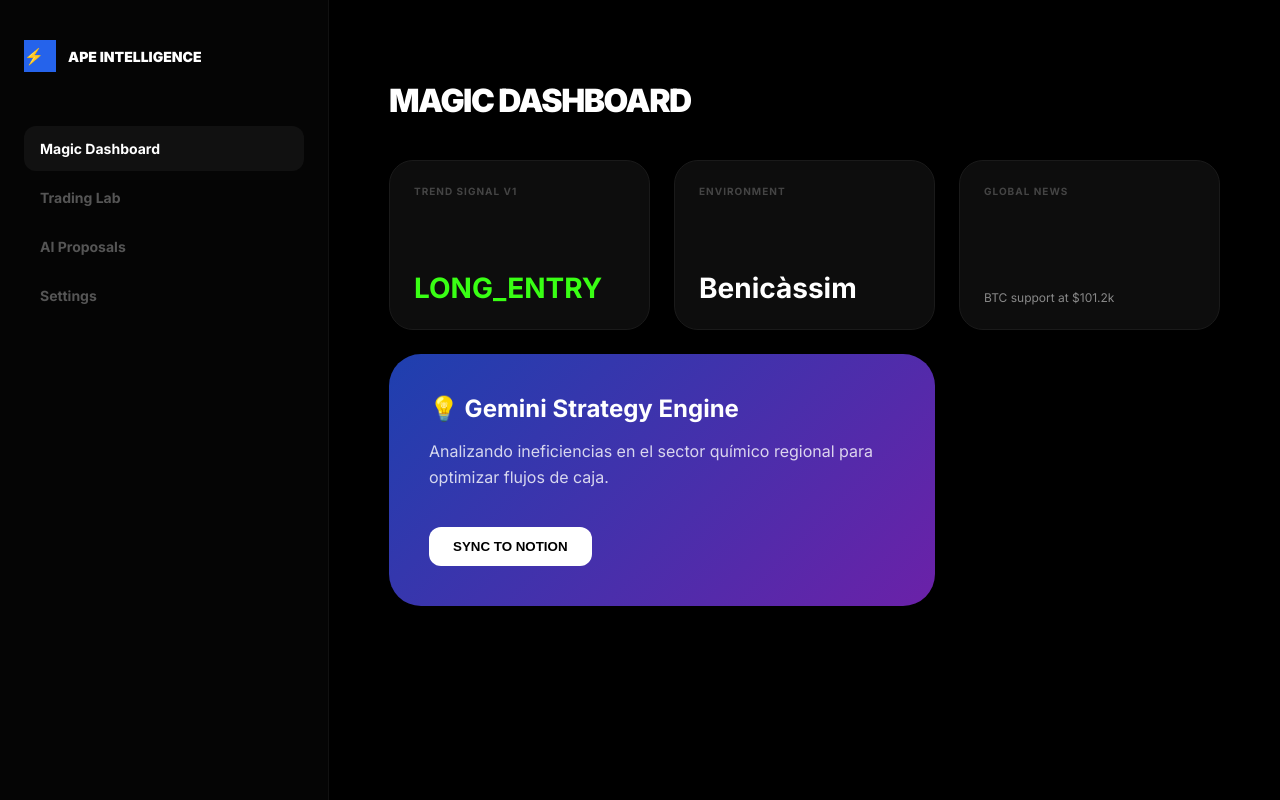
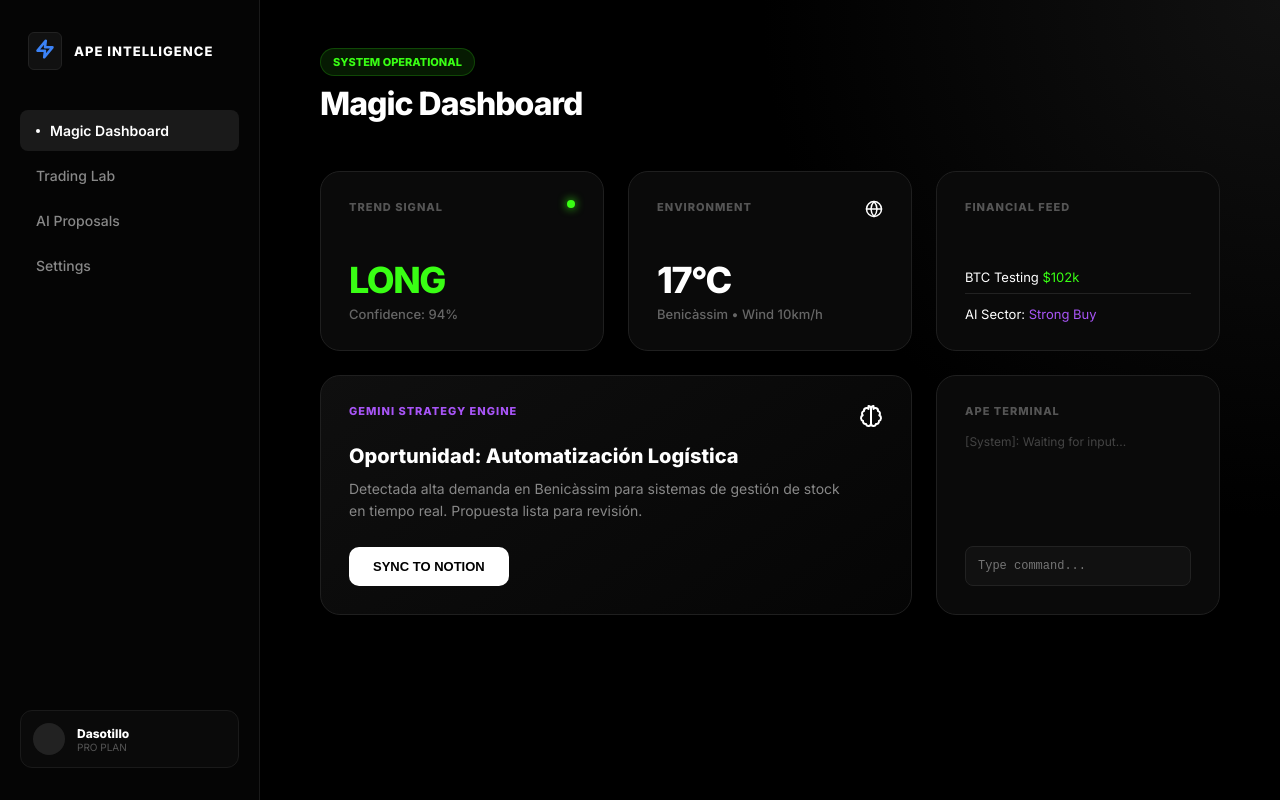
Before and after one commit to dasotillo-rgb/magic-dashboard-v2, a Next.js app: page / in a window 1280 px wide. Built offline with nearby package versions, Linux system fonts and the light colour scheme.

Commit message:
👑 PRO DESIGN: Perfect Grid, No Overlaps, Industrial Dark Mode

```diff
--- a/app/page.tsx
+++ b/app/page.tsx
@@ -1,5 +1,108 @@
 'use client';
 import React, { useState, useEffect } from 'react';
+
+// --- ESTILOS INYECTADOS (CSS IN JS) ---
+const styles = `
+  @import url('https://fonts.googleapis.com/css2?family=Inter:wght@400;500;600;800&display=swap');
+
+  * { box-sizing: border-box; }
+  body { margin: 0; background-color: #000000; color: #ffffff; font-family: 'Inter', sans-serif; overflow: hidden; }
+
+  /* Layout Principal */
+  .layout { display: flex; height: 100vh; width: 100vw; }
+
+  /* Sidebar */
+  .sidebar {
+    width: 260px;
+    background-color: #050505;
+    border-right: 1px solid #1A1A1A;
+    display: flex; flex-direction: column;
+    padding: 32px 20px;
+    flex-shrink: 0;
+  }
+
+  .brand { display: flex; align-items: center; gap: 12px; margin-bottom: 40px; padding-left: 8px; }
+  .brand-text { font-size: 13px; font-weight: 800; letter-spacing: 1px; color: #fff; }
+
+  .nav-item {
+    padding: 12px 16px; margin-bottom: 4px;
+    border-radius: 8px; font-size: 14px; font-weight: 500; color: #888;
+    cursor: pointer; transition: all 0.2s;
+    display: flex; align-items: center; gap: 10px;
+  }
+  .nav-item:hover { background-color: #111; color: #fff; }
+  .nav-item.active { background-color: #1A1A1A; color: #fff; font-weight: 600; }
+
+  /* Contenido Principal */
+  .main { flex: 1; padding: 48px 60px; overflow-y: auto; background: radial-gradient(circle at top right, #111 0%, #000 40%); }
+
+  .header { display: flex; justify-content: space-between; align-items: flex-end; margin-bottom: 48px; }
+  .page-title { font-size: 32px; font-weight: 800; letter-spacing: -1px; margin: 0; }
+  .status-badge {
+    font-size: 11px; font-weight: 700; color: #39FF14;
+    background: rgba(57, 255, 20, 0.1); padding: 6px 12px; border-radius: 20px;
+    border: 1px solid rgba(57, 255, 20, 0.2);
+  }
+
+  /* Grid System (3 Columnas Reales) */
+  .grid {
+    display: grid;
+    grid-template-columns: repeat(3, 1fr);
+    gap: 24px;
+    width: 100%;
+  }
+
+  /* Tarjetas (Widgets) */
+  .card {
+    background-color: #0A0A0A;
+    border: 1px solid #1F1F1F;
+    border-radius: 20px;
+    padding: 28px;
+    display: flex; flex-direction: column; justify-content: space-between;
+    min-height: 180px;
+    transition: transform 0.2s, border-color 0.2s;
+  }
+  .card:hover { border-color: #333; transform: translateY(-2px); }
+
+  .card-header { display: flex; justify-content: space-between; align-items: start; margin-bottom: 16px; }
+  .card-label { font-size: 11px; font-weight: 700; text-transform: uppercase; letter-spacing: 1px; color: #555; }
+
+  .card-value { font-size: 36px; font-weight: 700; letter-spacing: -1.5px; line-height: 1; color: #fff; }
+  .card-sub { font-size: 13px; color: #666; margin-top: 8px; font-weight: 500; }
+
+  /* Variaciones de Color */
+  .text-green { color: #39FF14; }
+  .text-blue { color: #3B82F6; }
+  .text-purple { color: #A855F7; }
+
+  /* Botones */
+  .btn-primary {
+    background: #fff; color: #000; border: none; padding: 12px 24px;
+    border-radius: 10px; font-weight: 600; font-size: 13px; cursor: pointer;
+    margin-top: 24px;
+  }
+  .btn-primary:hover { background: #eee; }
+
+  /* Chat Input */
+  .terminal-input {
+    width: 100%; background: #111; border: 1px solid #222;
+    padding: 12px; border-radius: 8px; color: #fff; font-family: monospace; font-size: 12px;
+    margin-top: auto;
+  }
+`;
+
+// --- ICONOS SVG (COMPONENTES) ---
+const Icons = {
+  Brain: () => (
+    <svg width="24" height="24" viewBox="0 0 24 24" fill="none" stroke="currentColor" strokeWidth="2" strokeLinecap="round" strokeLinejoin="round"><path d="M9.5 2A2.5 2.5 0 0 1 12 4.5v15a2.5 2.5 0 0 1-4.96.44 2.5 2.5 0 0 1-2.96-3.08 3 3 0 0 1-.34-5.58 2.5 2.5 0 0 1 1.32-4.24 2.5 2.5 0 0 1 4.44-2.04Z"/><path d="M14.5 2A2.5 2.5 0 0 0 12 4.5v15a2.5 2.5 0 0 0 4.96.44 2.5 2.5 0 0 0 2.96-3.08 3 3 0 0 0 .34-5.58 2.5 2.5 0 0 0-1.32-4.24 2.5 2.5 0 0 0-4.44-2.04Z"/></svg>
+  ),
+  Bolt: () => (
+    <svg width="20" height="20" viewBox="0 0 24 24" fill="none" stroke="#3B82F6" strokeWidth="3" strokeLinecap="round" strokeLinejoin="round"><path d="M13 2L3 14h9l-1 8 10-12h-9l1-8z"/></svg>
+  ),
+  Globe: () => (
+    <svg width="18" height="18" viewBox="0 0 24 24" fill="none" stroke="currentColor" strokeWidth="2" strokeLinecap="round" strokeLinejoin="round"><circle cx="12" cy="12" r="10"/><line x1="2" y1="12" x2="22" y2="12"/><path d="M12 2a15.3 15.3 0 0 1 4 10 15.3 15.3 0 0 1-4 10 15.3 15.3 0 0 1-4-10 15.3 15.3 0 0 1 4-10z"/></svg>
+  )
+};
 
 export default function MagicOS() {
   const [activeTab, setActiveTab] = useState('Magic Dashboard');
@@ -9,91 +112,122 @@ export default function MagicOS() {
   if (!mounted) return null;
 
   return (
-    <div className="os-container">
-      <style jsx global>{`
-        @import url('https://fonts.googleapis.com/css2?family=Inter:wght@400;700;900&display=swap');
-        body { margin: 0; background: #000; color: #fff; font-family: 'Inter', sans-serif; }
-        .os-container { display: flex; height: 100vh; }
+    <div className="layout">
+      <style jsx global>{styles}</style>
 
-        /* Sidebar Estilo Captura 22.58.44 */
-        .sidebar {
-          width: 280px; background: #050505; border-right: 1px solid #111;
-          padding: 40px 24px; display: flex; flex-direction: column;
-        }
-        .logo-area { display: flex; align-items: center; gap: 12px; margin-bottom: 50px; }
-        .logo-box {
-          width: 32px; height: 32px; background: #2563eb; borderRadius: 8px;
-          display: flex; align-items: center; justifyContent: center;
-        }
-        .nav-link {
-          padding: 14px 16px; margin: 4px 0; border-radius: 12px; color: #555;
-          cursor: pointer; transition: 0.2s; font-size: 14px; font-weight: 600;
-        }
-        .nav-link.active { background: #111; color: #fff; }
+      {/* SIDEBAR */}
+      <aside className="sidebar">
+        <div className="brand">
+          <div style={{ background: '#111', padding: '6px', borderRadius: '6px', border: '1px solid #222' }}>
+            <Icons.Bolt />
+          </div>
+          <span className="brand-text">APE INTELLIGENCE</span>
+        </div>
 
-        /* Main Content */
-        .viewport { flex: 1; padding: 60px; overflow-y: auto; }
-        .header-title { font-size: 32px; font-weight: 900; letter-spacing: -1.5px; margin-bottom: 40px; }
-
-        /* Widgets con Grid Corregido */
-        .grid { display: grid; grid-template-columns: repeat(3, 1fr); gap: 24px; margin-bottom: 24px; }
-        .widget {
-          background: #0d0d0d; border: 1px solid #1a1a1a; border-radius: 24px; padding: 24px;
-          display: flex; flex-direction: column; justify-content: space-between; min-height: 120px;
-        }
-        .label { font-size: 10px; font-weight: 700; color: #444; text-transform: uppercase; letter-spacing: 1px; }
-        .value { font-size: 28px; font-weight: 700; margin-top: 8px; }
-
-        /* Banner Central Premium */
-        .strategy-banner {
-          grid-column: span 2; background: linear-gradient(135deg, #1e40af, #6b21a8);
-          border-radius: 32px; padding: 40px;
-        }
-      `}</style>
-
-      <aside className="sidebar">
-        <div className="logo-area">
-          <div className="logo-box">⚡</div>
-          <span style={{ fontWeight: 900, fontSize: '14px' }}>APE INTELLIGENCE</span>
-        </div>
-        <nav>
-          {['Magic Dashboard', 'Trading Lab', 'AI Proposals', 'Settings'].map(tab => (
-            <div key={tab} className={`nav-link ${activeTab === tab ? 'active' : ''}`} onClick={() => setActiveTab(tab)}>
-              {tab}
+        <nav style={{ flex: 1 }}>
+          {['Magic Dashboard', 'Trading Lab', 'AI Proposals', 'Settings'].map(item => (
+            <div
+              key={item}
+              className={`nav-item ${activeTab === item ? 'active' : ''}`}
+              onClick={() => setActiveTab(item)}
+            >
+              {activeTab === item && <div style={{ width: '4px', height: '4px', background: '#fff', borderRadius: '50%' }} />}
+              {item}
             </div>
           ))}
         </nav>
+
+        {/* User Profile */}
+        <div style={{ display: 'flex', gap: '12px', alignItems: 'center', padding: '12px', background: '#0A0A0A', borderRadius: '12px', border: '1px solid #1A1A1A' }}>
+          <div style={{ width: '32px', height: '32px', borderRadius: '50%', background: '#222' }} />
+          <div>
+            <div style={{ fontSize: '12px', fontWeight: '700' }}>Dasotillo</div>
+            <div style={{ fontSize: '10px', color: '#555' }}>PRO PLAN</div>
+          </div>
+        </div>
       </aside>
 
-      <main className="viewport">
-        <h1 className="header-title">MAGIC DASHBOARD</h1>
+      {/* MAIN CONTENT */}
+      <main className="main">
+        <header className="header">
+          <div>
+            <div style={{ display: 'flex', alignItems: 'center', gap: '12px', marginBottom: '8px' }}>
+              <span className="status-badge">SYSTEM OPERATIONAL</span>
+            </div>
+            <h1 className="page-title">{activeTab}</h1>
+          </div>
+        </header>
 
+        {activeTab === 'Magic Dashboard' && (
           <div className="grid">
-          <div className="widget">
-            <span className="label">Trend Signal V1</span>
-            <span className="value" style={{ color: '#39ff14' }}>LONG_ENTRY</span>
+
+            {/* Widget 1: Trading */}
+            <div className="card">
+              <div className="card-header">
+                <span className="card-label">Trend Signal</span>
+                <div style={{ width: '8px', height: '8px', background: '#39FF14', borderRadius: '50%', boxShadow: '0 0 10px #39FF14' }} />
               </div>
-          <div className="widget">
-            <span className="label">Environment</span>
-            <span className="value">Benicàssim</span>
-          </div>
-          <div className="widget">
-            <span className="label">Global News</span>
-            <div style={{ fontSize: '12px', color: '#888', marginTop: '10px' }}>BTC support at $101.2k</div>
+              <div>
+                <div className="card-value text-green">LONG</div>
+                <div className="card-sub">Confidence: 94%</div>
               </div>
             </div>
 
-        <div className="grid">
-          <div className="strategy-banner">
-            <h2 style={{ fontSize: '24px', margin: '0 0 16px 0' }}>💡 Gemini Strategy Engine</h2>
-            <p style={{ color: 'rgba(255,255,255,0.8)', lineHeight: '1.6' }}>
-              Analizando ineficiencias en el sector químico regional para optimizar flujos de caja.
-            </p>
-            <button style={{ background: '#fff', border: 'none', padding: '12px 24px', borderRadius: '12px', fontWeight: 700, marginTop: '20px', cursor: 'pointer' }}>
-              SYNC TO NOTION
-            </button>
+            {/* Widget 2: Environment */}
+            <div className="card">
+              <div className="card-header">
+                <span className="card-label">Environment</span>
+                <Icons.Globe />
+              </div>
+              <div>
+                <div className="card-value">17°C</div>
+                <div className="card-sub">Benicàssim • Wind 10km/h</div>
               </div>
             </div>
+
+            {/* Widget 3: News Feed */}
+            <div className="card">
+              <div className="card-header">
+                <span className="card-label">Financial Feed</span>
+              </div>
+              <div style={{ display: 'flex', flexDirection: 'column', gap: '12px' }}>
+                <div style={{ fontSize: '13px', borderBottom: '1px solid #222', paddingBottom: '8px' }}>
+                  BTC Testing <span className="text-green">$102k</span>
+                </div>
+                <div style={{ fontSize: '13px' }}>
+                  AI Sector: <span className="text-purple">Strong Buy</span>
+                </div>
+              </div>
+            </div>
+
+            {/* Widget 4: AI STRATEGY (Double Width) */}
+            <div className="card" style={{ gridColumn: 'span 2', background: 'linear-gradient(145deg, #0f0f0f, #050505)' }}>
+              <div className="card-header">
+                <span className="card-label text-purple">Gemini Strategy Engine</span>
+                <Icons.Brain />
+              </div>
+              <div style={{ paddingRight: '40px' }}>
+                <h3 style={{ fontSize: '20px', fontWeight: '700', margin: '0 0 10px 0' }}>Oportunidad: Automatización Logística</h3>
+                <p style={{ color: '#888', fontSize: '14px', lineHeight: '1.6', margin: 0 }}>
+                  Detectada alta demanda en Benicàssim para sistemas de gestión de stock en tiempo real. Propuesta lista para revisión.
+                </p>
+                <button className="btn-primary">SYNC TO NOTION</button>
+              </div>
+            </div>
+
+            {/* Widget 5: Terminal */}
+            <div className="card">
+              <div className="card-header">
+                <span className="card-label">Ape Terminal</span>
+              </div>
+              <div style={{ fontSize: '12px', color: '#444', marginBottom: '10px' }}>
+                [System]: Waiting for input...
+              </div>
+              <input type="text" className="terminal-input" placeholder="Type command..." />
+            </div>
+
+          </div>
+        )}
       </main>
     </div>
   );
```
Lines whose indentation alone changed are shown as unchanged.
